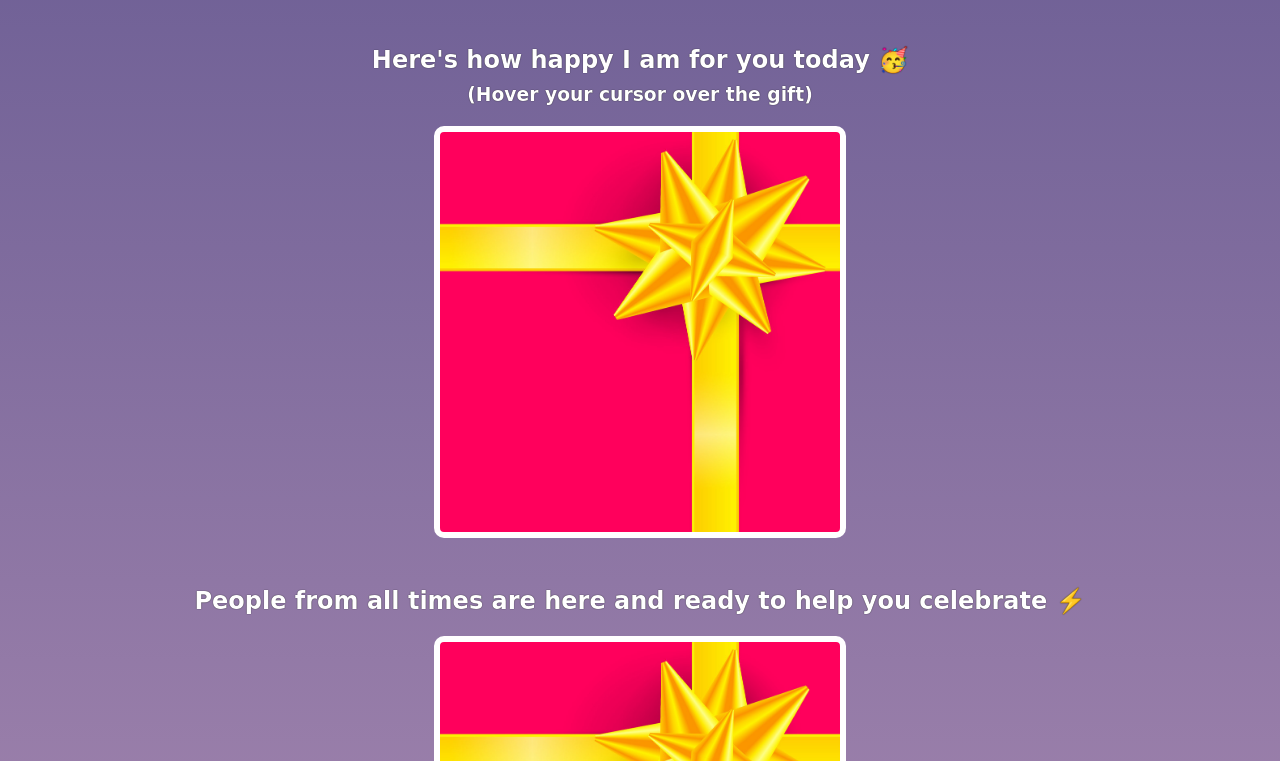
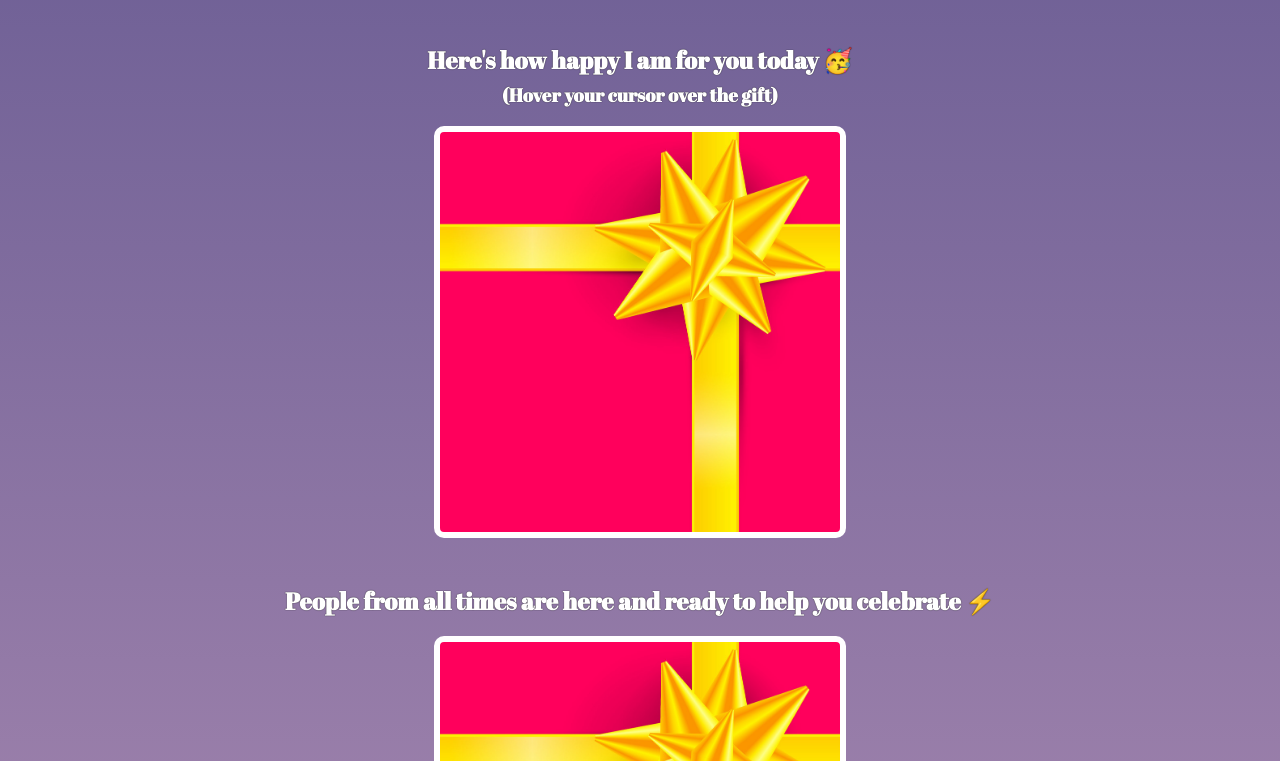
Before and after one commit to conorwburke/mom-birthday, a website built with Vite: page index.html in a window 1280 px wide. Shown: the part 386-1147 px from the top of the page. Built offline with nearby package versions, Linux system fonts and the light colour scheme.

Commit message:
update font css

```diff
--- a/styles.css
+++ b/styles.css
@@ -1,6 +1,6 @@
 body {
     text-align: center;
-    font-family: 'Lilita One', cursive;
+    font-family: 'Abril Fatface', 'Roboto', cursive;
     background: linear-gradient(#5e548e, #e0b1cb);
     color: #ffffff;
 }
```
